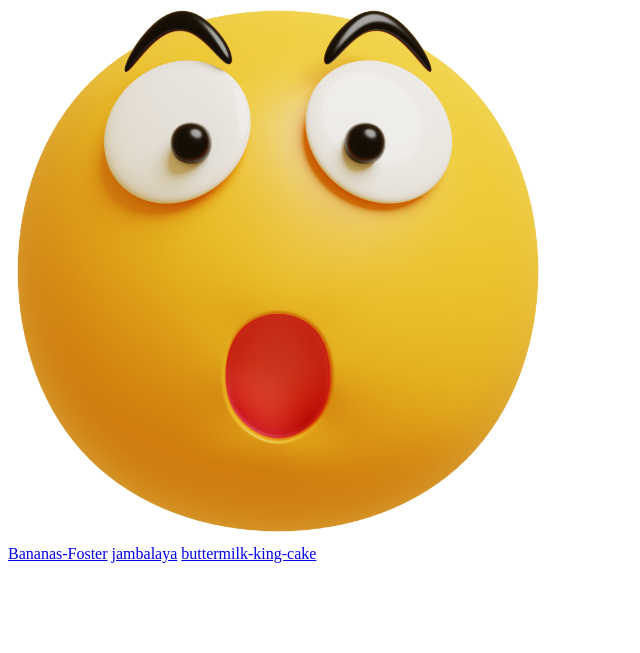
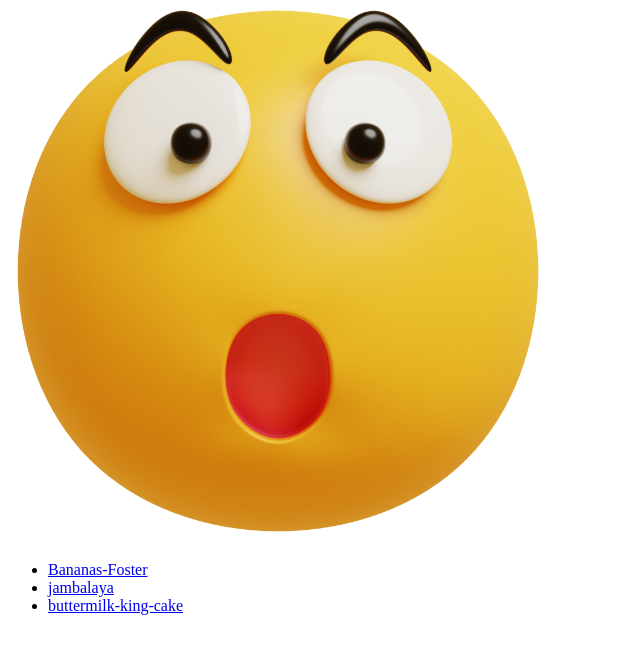
Before and after one commit to Anton-Sales72/odin-recipes, a plain HTML site: page index.html in a window 1280 px wide. Shown: the part 79-732 px from the top of the page, without its empty margins (0-640 px from the left). Drawn offline with Linux system fonts and the light colour scheme.

Commit message:
Added unorder list on index files for the recipe links

```diff
--- a/index.html
+++ b/index.html
@@ -8,9 +8,11 @@
         <h1>Odin Recipes</h1>
         <img src="./images/wow.png" alt="WOW!" width="540" height="540">
         <br>
-        <a href="recipes/bananas-foster.html" rel="noopener no referrer">Bananas-Foster</a>
-        <a href="recipes/jambalaya.html" rel="noopener no referrer">jambalaya</a>
-        <a href="recipes/buttermilk-king-cake.html" rel="noopener no referrer">buttermilk-king-cake</a>
+        <ul>
+        <li><a href="recipes/bananas-foster.html" rel="noopener no referrer">Bananas-Foster</a></li>
+        <li><a href="recipes/jambalaya.html" rel="noopener no referrer">jambalaya</a></li>
+        <li><a href="recipes/buttermilk-king-cake.html" rel="noopener no referrer">buttermilk-king-cake</a></li>
+        </ul>
     </body>
 
 </html>
```
